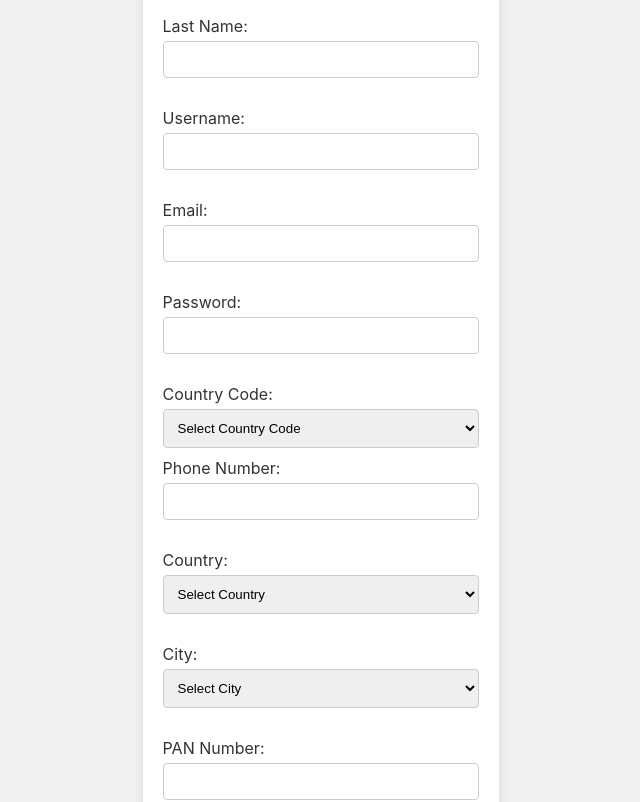
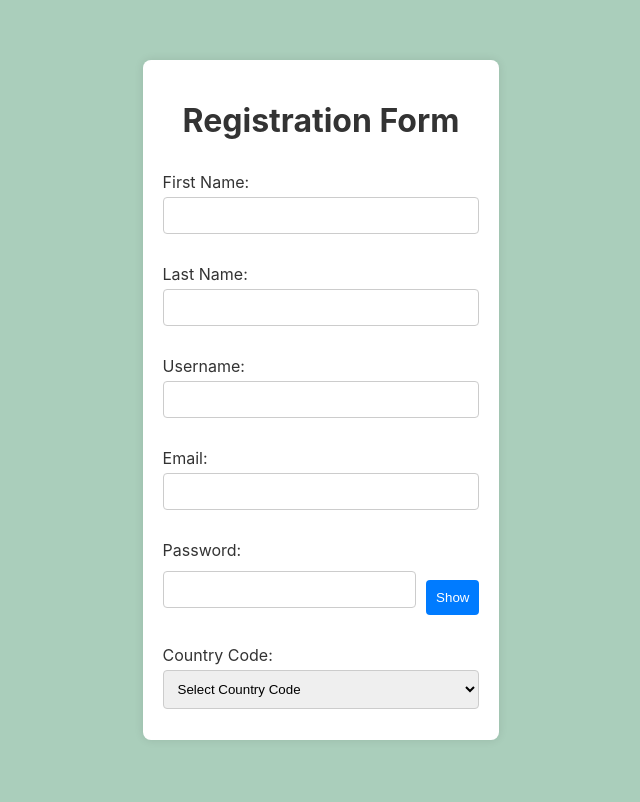
Before and after one commit to chinmaylothe/Celebal, a React (Create React App) app in the folder Chinmay/task1/form/: page / in a window 1280 px wide. Shown: the top 802 px of the page, without its empty margins (339-979 px from the left). Built offline with nearby package versions, Linux system fonts and the light colour scheme.

Commit message:
feat:add show/hide password button

```diff
--- a/Chinmay/task1/form/src/App.css
+++ b/Chinmay/task1/form/src/App.css
@@ -1,11 +1,11 @@
-
 body {
     display: flex;
     justify-content: center;
     align-items: center;
     height: 100vh;
     margin: 0;
-    background-color: #f0f0f0;
+    background-color: #2e885767;
+    overflow: hidden; /* Prevent body scrolling */
   }
 
   .container {
@@ -15,10 +15,16 @@ body {
     box-shadow: 0 0 10px rgba(0, 0, 0, 0.1);
     width: 100%;
     max-width: 500px;
+    overflow-y: auto; /* Enable scrolling within the container */
+    max-height: 80vh; /* Limit container height to allow scrolling */
   }
 
   h1 {
     text-align: center;
+    color: #333333;
+  }
+
+  h2 {
     color: #333333;
   }
 
@@ -46,7 +52,7 @@ body {
   button {
     margin-top: 20px;
     padding: 10px;
-    background-color: #007bff; /* Blue button */
+    background-color: #007bff;
     color: #ffffff;
     border: none;
     border-radius: 4px;
@@ -62,3 +68,30 @@ body {
     font-size: 12px;
     margin-top: 5px;
   }
+
+  .password-container {
+    display: flex;
+    align-items: center;
+  }
+
+  input[name="password"] {
+    flex: 1;
+  }
+
+  .toggle-password {
+    margin-left: 10px;
+    padding: 10px;
+    background-color: #007bff;
+    color: #ffffff;
+    border: none;
+    border-radius: 4px;
+    cursor: pointer;
+  }
+
+  .toggle-password:hover {
+    background-color: #0056b3;
+  }
+
+  .container::-webkit-scrollbar {
+    width: 8px;
+  }
--- a/Chinmay/task1/form/src/Form.js
+++ b/Chinmay/task1/form/src/Form.js
@@ -1,7 +1,4 @@
-
-// Form.js
 import React, { useState } from 'react';
-import Success from './Success';
 import { useNavigate } from 'react-router-dom';
 import './App.css';
 
@@ -22,6 +19,7 @@ const Form = () => {
   });
 
   const [errors, setErrors] = useState({});
+  const [showPassword, setShowPassword] = useState(false);
 
   const handleChange = (e) => {
     setFormData({ ...formData, [e.target.name]: e.target.value });
@@ -107,25 +105,43 @@ const Form = () => {
       <form onSubmit={handleSubmit}>
         <label>First Name:</label>
         <input type="text" name="firstName" onChange={handleChange} />
-        {errors.firstName && <div>{errors.firstName}</div>}
-      <br />
+        {errors.firstName && <div className="error">{errors.firstName}</div>}
+        <br />
+
         <label>Last Name:</label>
         <input type="text" name="lastName" onChange={handleChange} />
-        {errors.lastName && <div>{errors.lastName}</div>}
+        {errors.lastName && <div className="error">{errors.lastName}</div>}
         <br />
+
         <label>Username:</label>
         <input type="text" name="username" onChange={handleChange} />
-        {errors.username && <div>{errors.username}</div>}
+        {errors.username && <div className="error">{errors.username}</div>}
         <br />
+
         <label>Email:</label>
         <input type="text" name="email" onChange={handleChange} />
-        {errors.email && <div>{errors.email}</div>}
+        {errors.email && <div className="error">{errors.email}</div>}
         <br />
+
         <label>Password:</label>
-        <input type="password" name="password" onChange={handleChange} />
-        {errors.password && <div>{errors.password}</div>}
+        <div className="password-container">
+          <input
+            type={showPassword ? "text" : "password"}
+            name="password"
+            onChange={handleChange}
+          />
+          <button
+            type="button"
+            className="toggle-password"
+            onClick={() => setShowPassword(!showPassword)}
+          >
+            {showPassword ? "Hide" : "Show"}
+          </button>
+        </div>
+        {errors.password && <div className="error">{errors.password}</div>}
         <br />
-         <label>Country Code:</label>
+
+        <label>Country Code:</label>
         <select name="countryCode" onChange={handleChange}>
           <option value="">Select Country Code</option>
           {Object.keys(countryCodes).map((country, index) => (
@@ -134,11 +150,14 @@ const Form = () => {
             </option>
           ))}
         </select>
-        {errors.countryCode && <div>{errors.countryCode}</div>}
+        {errors.countryCode && <div className="error">{errors.countryCode}</div>}
+        <br />
+
         <label>Phone Number:</label>
         <input type="text" name="phone" onChange={handleChange} />
-        {errors.phone && <div>{errors.phone}</div>}
+        {errors.phone && <div className="error">{errors.phone}</div>}
         <br />
+
         <label>Country:</label>
         <select name="country" onChange={handleChange}>
           <option value="">Select Country</option>
@@ -146,8 +165,9 @@ const Form = () => {
             <option key={index} value={country}>{country}</option>
           ))}
         </select>
-        {errors.country && <div>{errors.country}</div>}
+        {errors.country && <div className="error">{errors.country}</div>}
         <br />
+
         <label>City:</label>
         <select name="city" onChange={handleChange}>
           <option value="">Select City</option>
@@ -155,16 +175,19 @@ const Form = () => {
             <option key={index} value={city}>{city}</option>
           ))}
         </select>
-        {errors.city && <div>{errors.city}</div>}
+        {errors.city && <div className="error">{errors.city}</div>}
         <br />
+
         <label>PAN Number:</label>
         <input type="text" name="panNo" onChange={handleChange} />
-        {errors.panNo && <div>{errors.panNo}</div>}
+        {errors.panNo && <div className="error">{errors.panNo}</div>}
         <br />
+
         <label>Aadhar Number:</label>
         <input type="text" name="aadharNo" onChange={handleChange} />
-        {errors.aadharNo && <div>{errors.aadharNo}</div>}
+        {errors.aadharNo && <div className="error">{errors.aadharNo}</div>}
         <br />
+
         <button type="submit">Submit</button>
       </form>
     </div>
```
